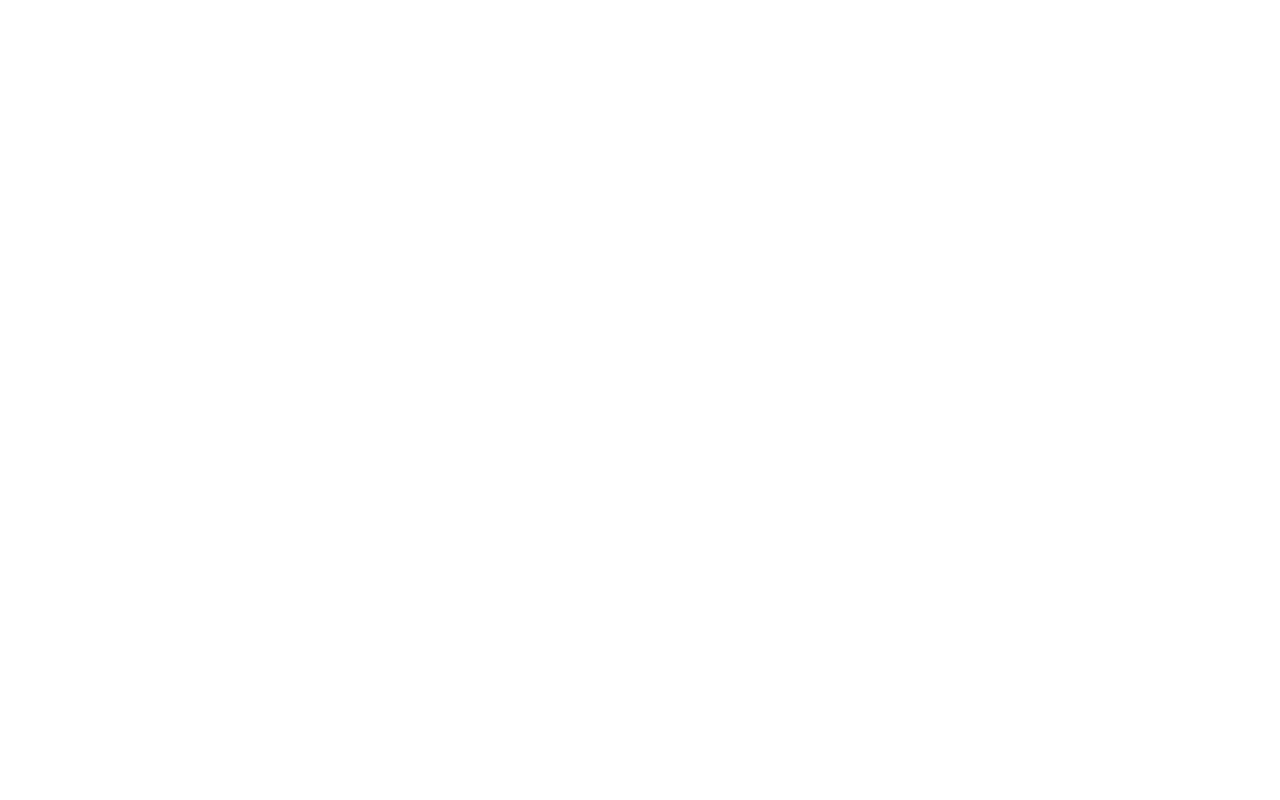
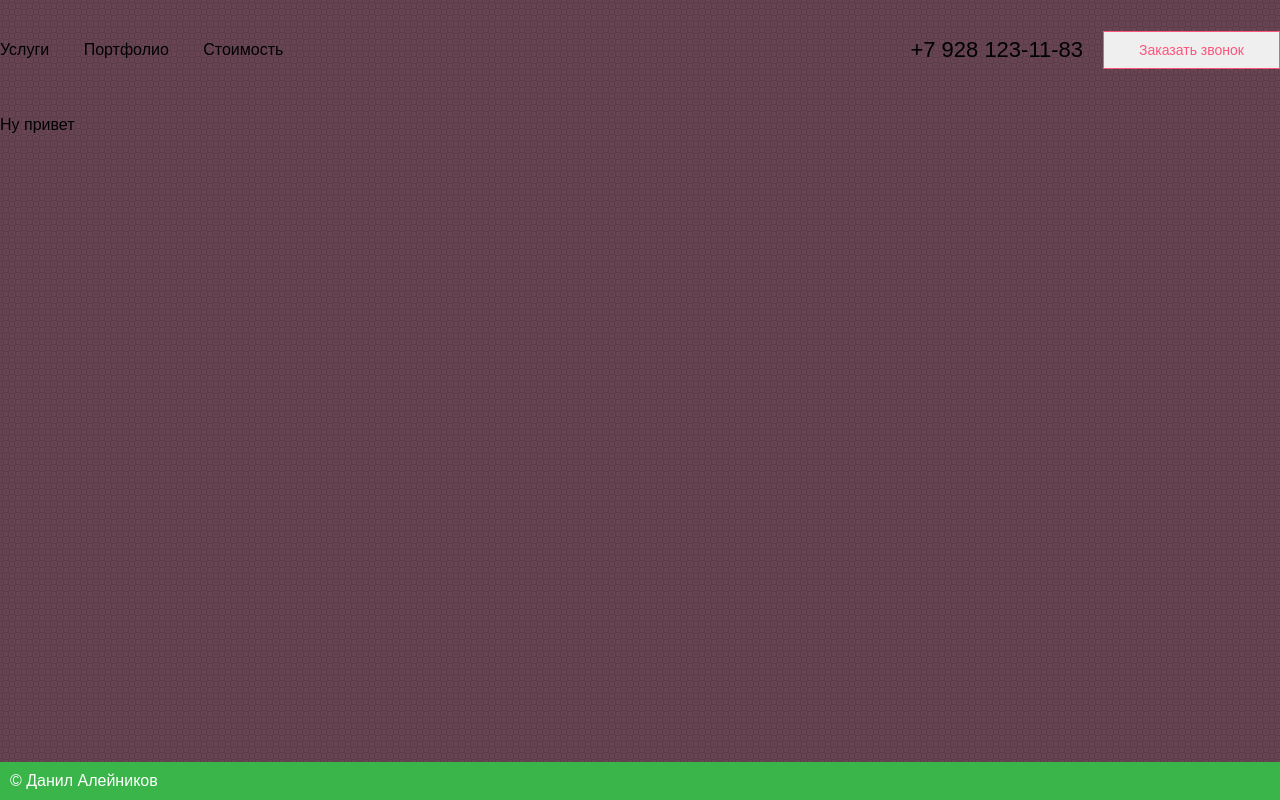
Before and after one commit to Danila3212/Repository-one, a plain HTML site: page javascript/index.html in a window 1280 px wide. Drawn offline with Linux system fonts and the light colour scheme.

Commit message:
8 commit

```diff
--- a/javascript/index.html
+++ b/javascript/index.html
@@ -2,18 +2,36 @@
 <html lang="ru">
 <head>
 	<meta charset="UTF-8">
-	<title>JavaScript</title>
+	<title>Данил Алейников - frontend-разработчик и верстальщик-web </title>
+	<link rel="stylesheet" type="text/css" href="style.css">
 </head>
+<style>
+	body{
+		background: url(plum-wine-gridius.png);
+	}
+</style>
 <body>
-	<script>
-		"use script";
-		alert('Привет,мир!');
-		let admin,name;
-		name="Джон";
-		admin=name;
-		alert(admin);
-		let ourPlanetName="Земля";
-		let currentUserName="Молодой";
-	</script>
+
+	<div id="layout">
+		<div id="header" class="centered">
+		<nav>
+			<a href="#">Услуги</a>
+			<a href="#">Портфолио</a>
+			<a href="#">Стоимость</a>
+		</nav>
+		<div id="top-phone-container">
+			<a id="top-phone" href="tel:+79281231183">+7 928 123-11-83
+			</a>
+			<button id="top-recall">Заказать звонок</button>
+		</div>
+		</div>
+		<div>
+			<p>Ну привет</p>
+		</div>
+	</div>
+	<div id="footer">
+		&copy; Данил Алейников
+	</div>
+
 </body>
 </html>
--- /dev/null
+++ b/javascript/style.css
@@ -0,0 +1,69 @@
+*{
+	font-family: Arial;
+}
+html,body {
+	margin: 0;
+	padding: 0;
+	width: 100%;
+	height: 100%;
+
+}
+#layout {
+	width: 100%;
+	height: 100%;
+}
+.centered {
+	width: 1280px;
+	margin: 0 auto;
+	height: 100px;
+
+
+}
+#header {
+	display: flex;
+	justify-content: space-between;
+	align-items: center;
+}
+nav a {
+	color:black;
+	text-decoration: none;
+	margin-right: 30px;
+
+
+}
+nav a:hover{
+	color:#fc557c;
+	border-bottom: 1px solid #fc557c;
+	padding-bottom: 2px;
+
+}
+#top-phone{
+	font-size: 22px;
+	text-decoration: none;
+	color:black;
+
+}
+#top-recall{
+	color:#fc557c;
+	border:1px solid #fc557c;
+	padding: 10px 35px;
+	font-size: 14px;
+	margin-left: 20px;
+}
+#top-phone-container{
+	display: flex;
+	justify-content: flex-end;
+	align-items: center;
+}
+#footer {
+	 position: fixed;
+    left: 0; bottom: 0;
+    padding: 10px;
+    background: #39b54a;
+    color: #fff;
+    width: 100%;
+}
+#photo{
+    position: relative;
+    left: 525px;
+}
```
Also changed, not shown: javascript/plum-wine-gridius.png (added), javascript/аааа.jpg (added).
